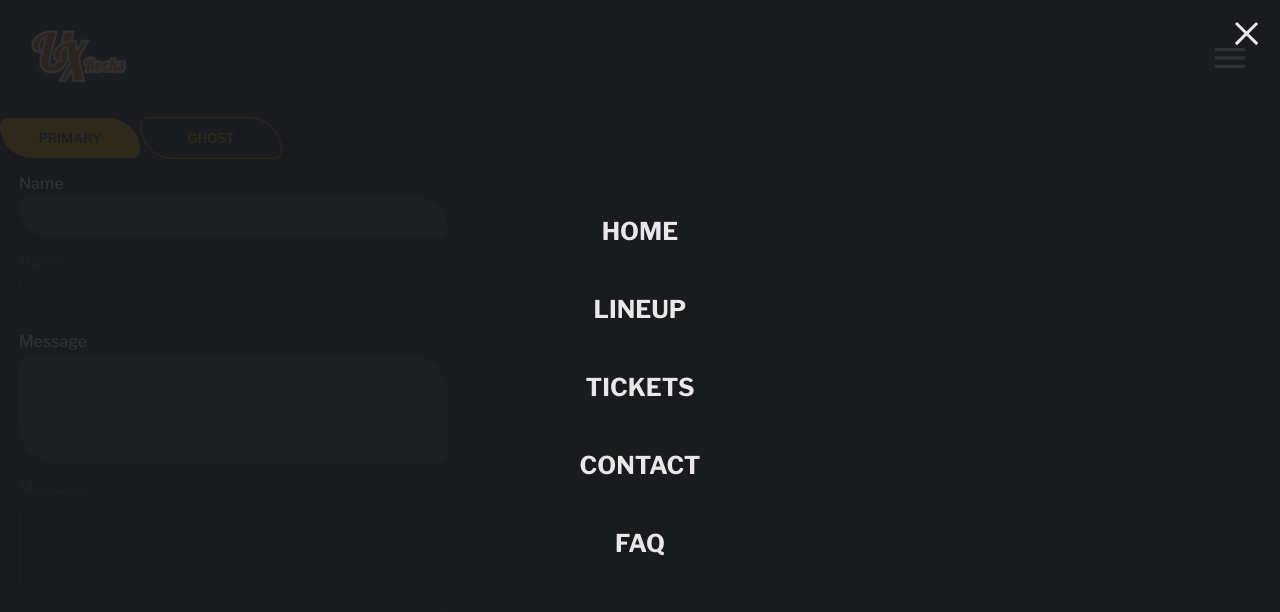
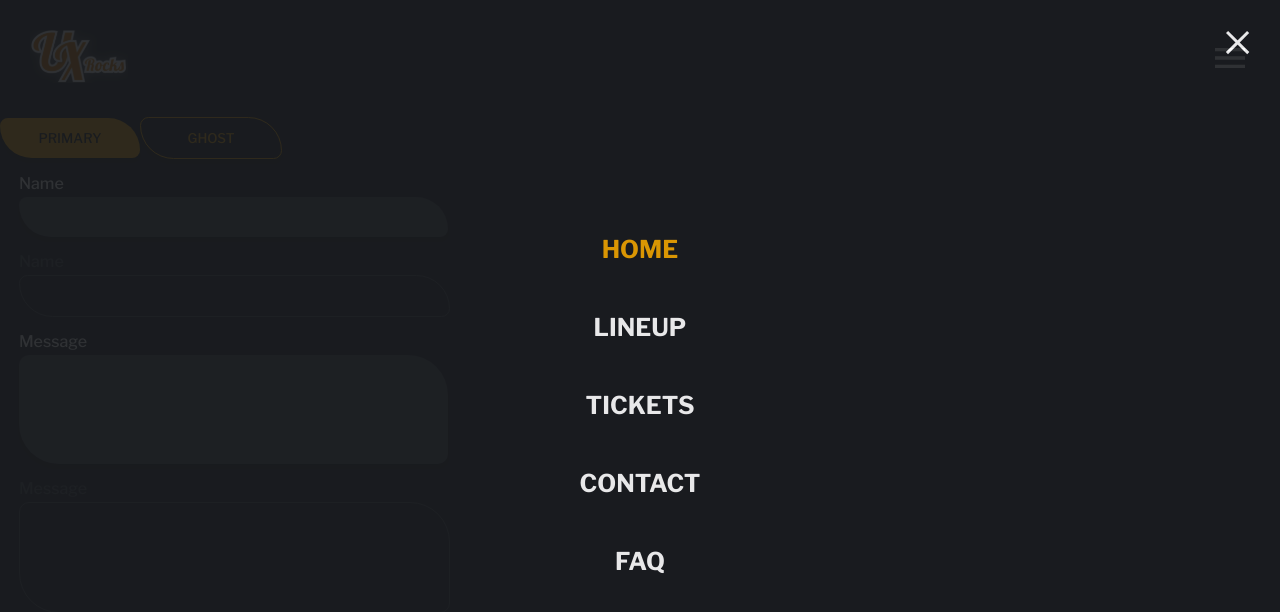
Before and after one commit to jensengbg-christian-mosciatti/ux-rocks, a Vue app: page /tickets in a window 1280 px wide. Both pictures are taken after a click on the picture 1230 px from the left and 58 px from the top of the page. Shown: the top 612 px of the page. Built offline with nearby package versions, Linux system fonts and the light colour scheme.

Commit message:
some styling nav

```diff
--- a/src/App.vue
+++ b/src/App.vue
@@ -1,16 +1,17 @@
 <template>
   <div id="nav">
-
     <router-link to="/">
       <img src="./assets/uxrocks.svg" alt="logo" />
     </router-link>
 
-    <img @click="showModal = true" src="./assets/menu.svg" alt="menu" />
+    <img
+      class="hamburger-menu"
+      @click="showModal = true"
+      src="./assets/menu.svg"
+      alt="menu"
+    />
 
-    <MenuModal v-if="showModal" @close="showModal = false">
-      <h1>hej</h1>
-    </MenuModal>
-
+    <MenuModal v-if="showModal" @close="showModal = false" />
   </div>
   <router-view />
 </template>
@@ -26,19 +27,6 @@ export default {
   components: {
     MenuModal,
   },
-  // methods: {
-  //   showMenuModal() {
-  //     this.showModal = true
-  //   },
-  //   closeMenuModal() {
-  //     this.showModal = false
-  //   },
-  // },
-  // data() {
-  //   return {
-  //     showModal: false,
-  //   }
-  // },
 }
 </script>
 
@@ -62,14 +50,8 @@ html {
 }
 
 #app {
-  // font-family: Avenir, Helvetica, Arial, sans-serif;
-  // font-size: 14px;
   -webkit-font-smoothing: antialiased;
   -moz-osx-font-smoothing: grayscale;
-
-  // text-align: center;
-
-  // color: #2c3e50;
 }
 
 #nav {
@@ -86,5 +68,8 @@ html {
   //     color: #42b983;
   //   }
   // }
+  .hamburger-menu {
+    cursor: pointer;
+  }
 }
 </style>
--- a/src/components/menuModal.vue
+++ b/src/components/menuModal.vue
@@ -1,7 +1,12 @@
 <template>
   <div class="menuModal">
     <div class="close">
-      <img @click="$emit('close')" src="../assets/X.svg" alt="X" />
+      <img
+        class="close-x"
+        @click="$emit('close')"
+        src="../assets/X.svg"
+        alt="X"
+      />
     </div>
     <div class="links">
       <router-link @click="$emit('close')" to="/">HOME</router-link>
@@ -28,9 +33,12 @@ export default {}
   opacity: 0.9;
 
   .close {
-    margin: 21px;
+    margin: $margin-v-img;
     display: flex;
     justify-content: flex-end;
+    img {
+      cursor: pointer;
+    }
   }
 
   .links {
@@ -39,6 +47,7 @@ export default {}
     flex-direction: column;
     align-items: center;
     justify-content: center;
+
     a {
       font-family: $font-h2;
       font-size: 1.53em;
@@ -47,6 +56,10 @@ export default {}
       font-weight: bold;
       margin: 24px;
     }
+    a.router-link-active {
+      color: $gold;
+      cursor: pointer;
+    }
   }
 }
 </style>
```
